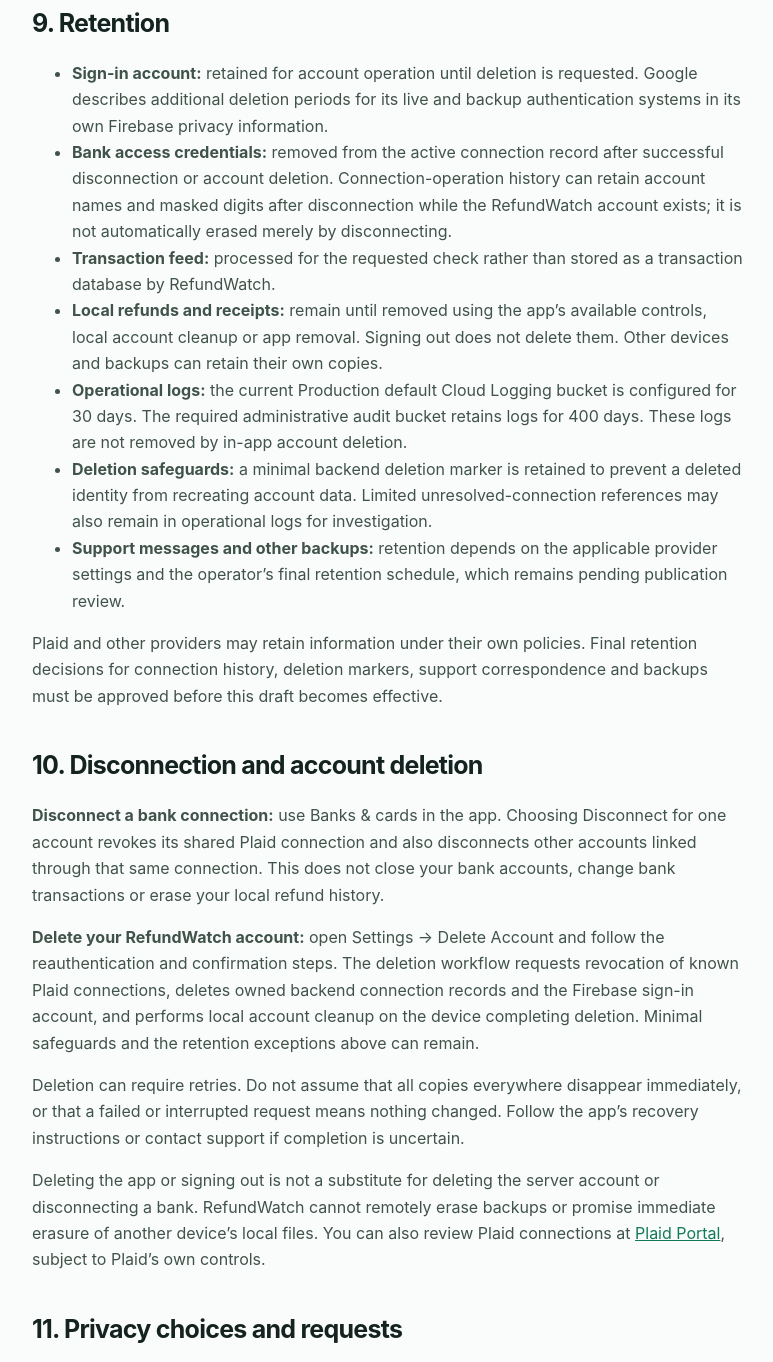
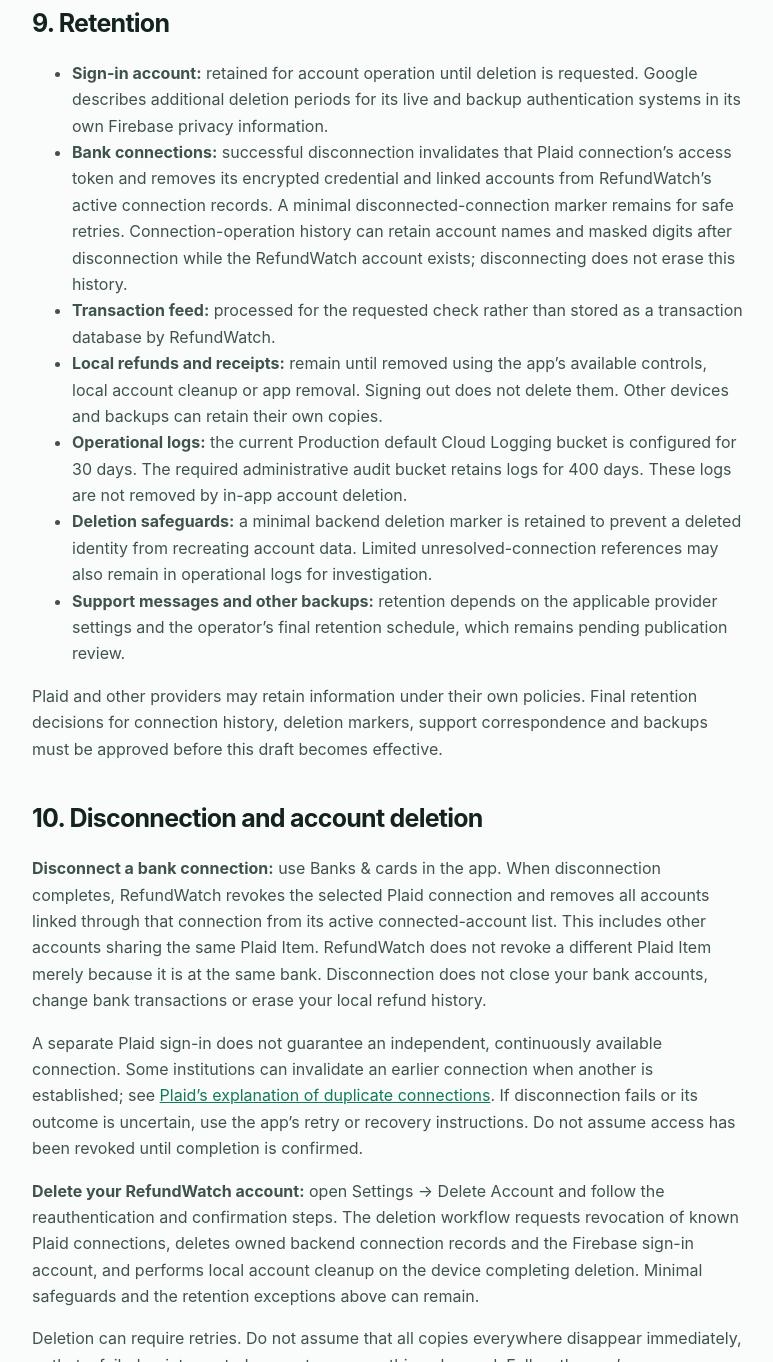
Before and after one commit to vladlemberg/refundwatch-website, a plain HTML site: page privacy.html in a window 1280 px wide. Shown: the part 3587-4949 px from the top of the page, without its empty margins (252-1025 px from the left). Drawn offline with Linux system fonts and the light colour scheme.

Commit message:
docs: clarify Plaid Item disconnection, retained history and reconnect limits

```diff
--- a/privacy.html
+++ b/privacy.html
@@ -73,7 +73,7 @@
       <h2 id="retention">9. Retention</h2>
       <ul>
         <li><strong>Sign-in account:</strong> retained for account operation until deletion is requested. Google describes additional deletion periods for its live and backup authentication systems in its own Firebase privacy information.</li>
-        <li><strong>Bank access credentials:</strong> removed from the active connection record after successful disconnection or account deletion. Connection-operation history can retain account names and masked digits after disconnection while the RefundWatch account exists; it is not automatically erased merely by disconnecting.</li>
+        <li><strong>Bank connections:</strong> successful disconnection invalidates that Plaid connection’s access token and removes its encrypted credential and linked accounts from RefundWatch’s active connection records. A minimal disconnected-connection marker remains for safe retries. Connection-operation history can retain account names and masked digits after disconnection while the RefundWatch account exists; disconnecting does not erase this history.</li>
         <li><strong>Transaction feed:</strong> processed for the requested check rather than stored as a transaction database by RefundWatch.</li>
         <li><strong>Local refunds and receipts:</strong> remain until removed using the app’s available controls, local account cleanup or app removal. Signing out does not delete them. Other devices and backups can retain their own copies.</li>
         <li><strong>Operational logs:</strong> the current Production default Cloud Logging bucket is configured for 30 days. The required administrative audit bucket retains logs for 400 days. These logs are not removed by in-app account deletion.</li>
@@ -83,7 +83,8 @@
       <p>Plaid and other providers may retain information under their own policies. Final retention decisions for connection history, deletion markers, support correspondence and backups must be approved before this draft becomes effective.</p>
 
       <h2 id="choices">10. Disconnection and account deletion</h2>
-      <p><strong>Disconnect a bank connection:</strong> use Banks &amp; cards in the app. Choosing Disconnect for one account revokes its shared Plaid connection and also disconnects other accounts linked through that same connection. This does not close your bank accounts, change bank transactions or erase your local refund history.</p>
+      <p><strong>Disconnect a bank connection:</strong> use Banks &amp; cards in the app. When disconnection completes, RefundWatch revokes the selected Plaid connection and removes all accounts linked through that connection from its active connected-account list. This includes other accounts sharing the same Plaid Item. RefundWatch does not revoke a different Plaid Item merely because it is at the same bank. Disconnection does not close your bank accounts, change bank transactions or erase your local refund history.</p>
+      <p>A separate Plaid sign-in does not guarantee an independent, continuously available connection. Some institutions can invalidate an earlier connection when another is established; see <a href="https://plaid.com/docs/link/duplicate-items/">Plaid’s explanation of duplicate connections</a>. If disconnection fails or its outcome is uncertain, use the app’s retry or recovery instructions. Do not assume access has been revoked until completion is confirmed.</p>
       <p><strong>Delete your RefundWatch account:</strong> open Settings → Delete Account and follow the reauthentication and confirmation steps. The deletion workflow requests revocation of known Plaid connections, deletes owned backend connection records and the Firebase sign-in account, and performs local account cleanup on the device completing deletion. Minimal safeguards and the retention exceptions above can remain.</p>
       <p>Deletion can require retries. Do not assume that all copies everywhere disappear immediately, or that a failed or interrupted request means nothing changed. Follow the app’s recovery instructions or contact support if completion is uncertain.</p>
       <p>Deleting the app or signing out is not a substitute for deleting the server account or disconnecting a bank. RefundWatch cannot remotely erase backups or promise immediate erasure of another device’s local files. You can also review Plaid connections at <a href="https://my.plaid.com/">Plaid Portal</a>, subject to Plaid’s own controls.</p>
```
Also changed, not shown: support.html (+3 -1 lines), terms.html (+3 -1 lines).
